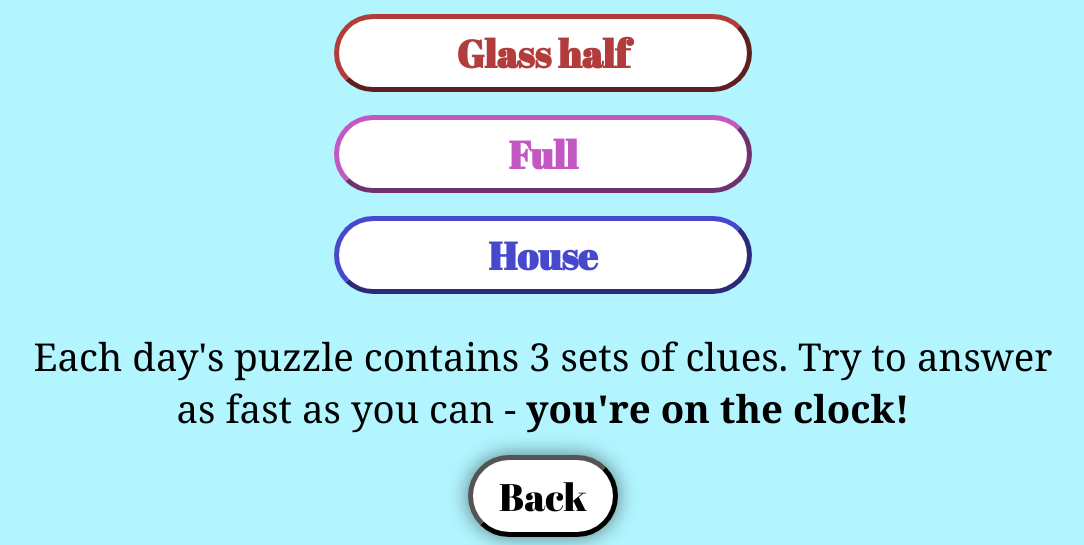
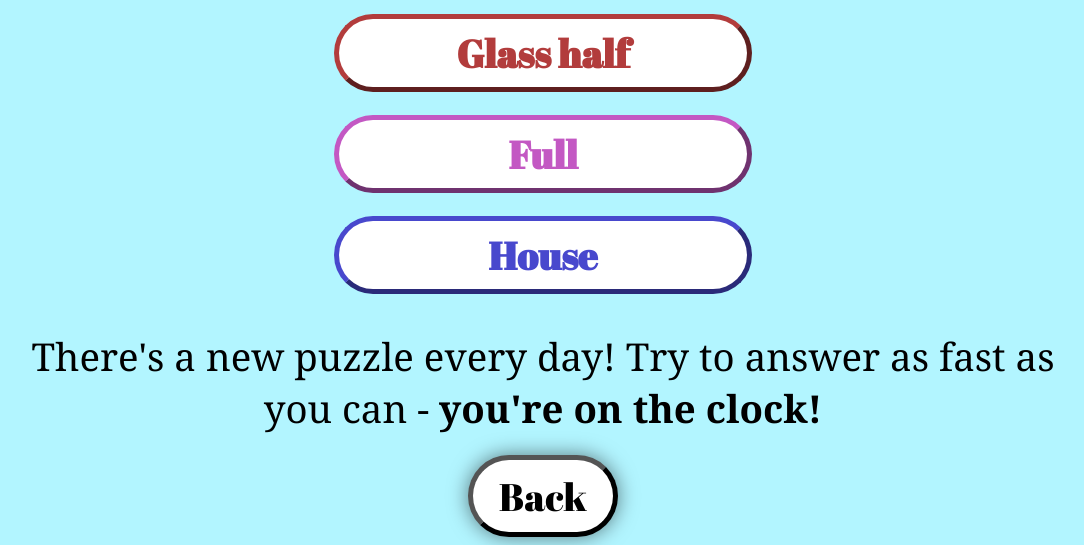
Before and after one commit to CharlieA8/In-Betweens-Py, a Flask app: template templates/rules.html in a window 1280 px wide. Shown: the part 1181-1726 px from the top of the page, without its empty margins (97-1181 px from the left). Run offline with Flask 3, Linux system fonts and the light colour scheme; the template is opened without the code that fills it, so the values that code supplies are empty; parts of the project's set-up code (start-up, migrations or seed data) failed here and were passed over.

Commit message:
rules now clarify one puzzle per day

```diff
--- a/templates/rules.html
+++ b/templates/rules.html
@@ -41,7 +41,7 @@
         </p>
     </form>
 
-    <p class="rulesText">Each day's puzzle contains 3 sets of clues. Try to answer as fast as you can - <strong>you're on the clock!</strong></p>
+    <p class="rulesText">There's a new puzzle every day! Try to answer as fast as you can - <strong>you're on the clock!</strong></p>
 
     <div class="rules">
         <button class="backButton" name="button" onclick="window.location.href='/'">Back</button>
```
